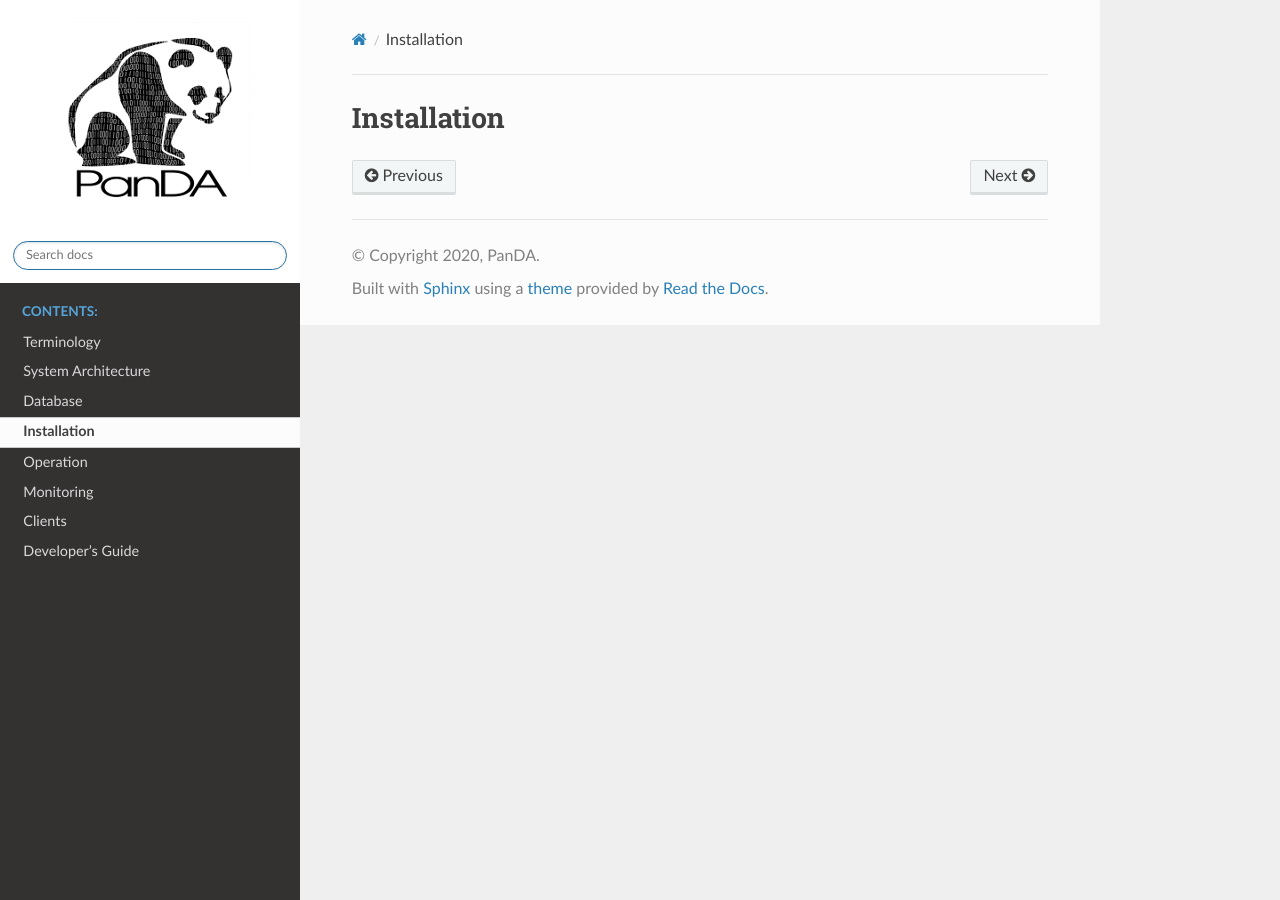
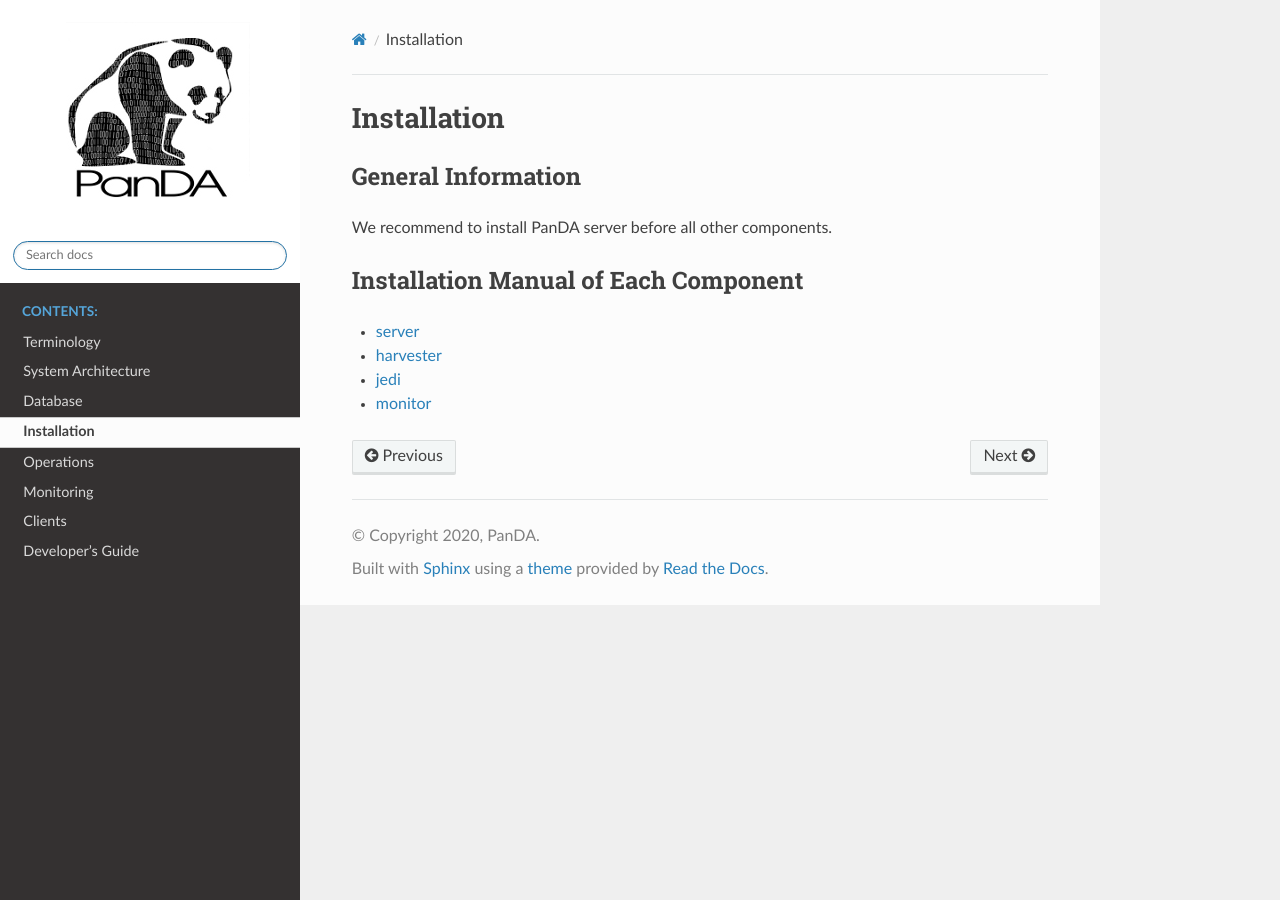
Before and after one commit to PanDAWMS/panda-docs, a Sphinx documentation site: the page built from docs/source/installation/installation.rst, in a window 1280 px wide. Built offline with Sphinx 7.4.7 and the Read the Docs theme 2.0.0, drawn with Linux system fonts in a browser that asks for light colours.

Commit message:
installation

```diff
--- a/docs/source/index.rst
+++ b/docs/source/index.rst
@@ -15,7 +15,7 @@ computing middleware.
    architecture/architecture
    database/database
    installation/installation
-   operation/operation
+   operations/operations
    monitoring/monitoring
    client/client
    developer/developer
--- a/docs/source/installation/installation.rst
+++ b/docs/source/installation/installation.rst
@@ -1,3 +1,24 @@
 ============
 Installation
 ============
+
+General Information
+-------------------
+
+We recommend to install PanDA server before all other components.
+
+
+
+
+Installation Manual of Each Component
+-------------------------------------
+
+..
+  toctree::
+   :maxdepth: 1
+
+
+- `server <https://github.com/PanDAWMS/panda-server/blob/master/INSTALL.md>`_
+- `harvester <https://github.com/HSF/harvester/wiki/Installation-and-configuration>`_
+- `jedi <https://github.com/PanDAWMS/panda-jedi/wiki/Installation>`_
+- `monitor <https://some.webpage/>`_
--- a/docs/source/operation/operation.rst
+++ /dev/null
@@ -1,2 +0,0 @@
-Operation
-=========
```
Also changed, not shown: docs/source/operations/operations.rst (added, +16 -0 lines).
